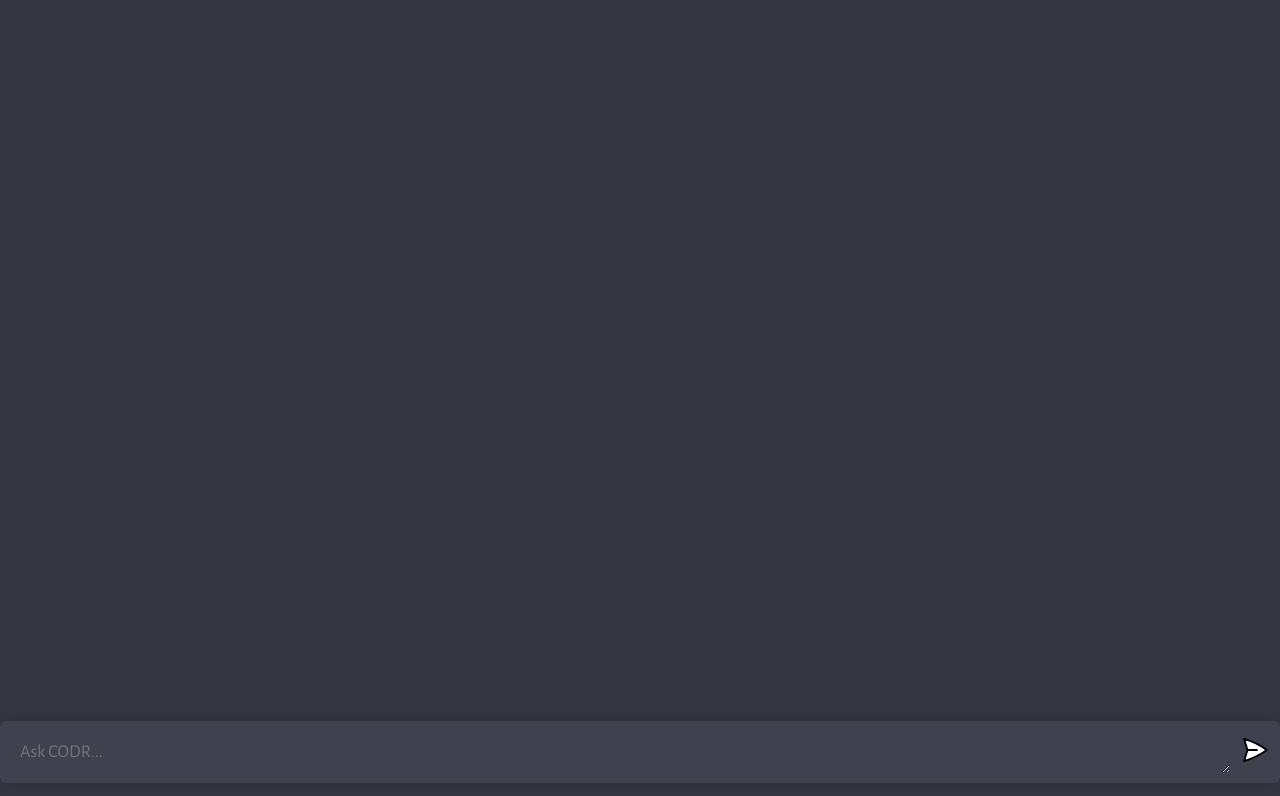
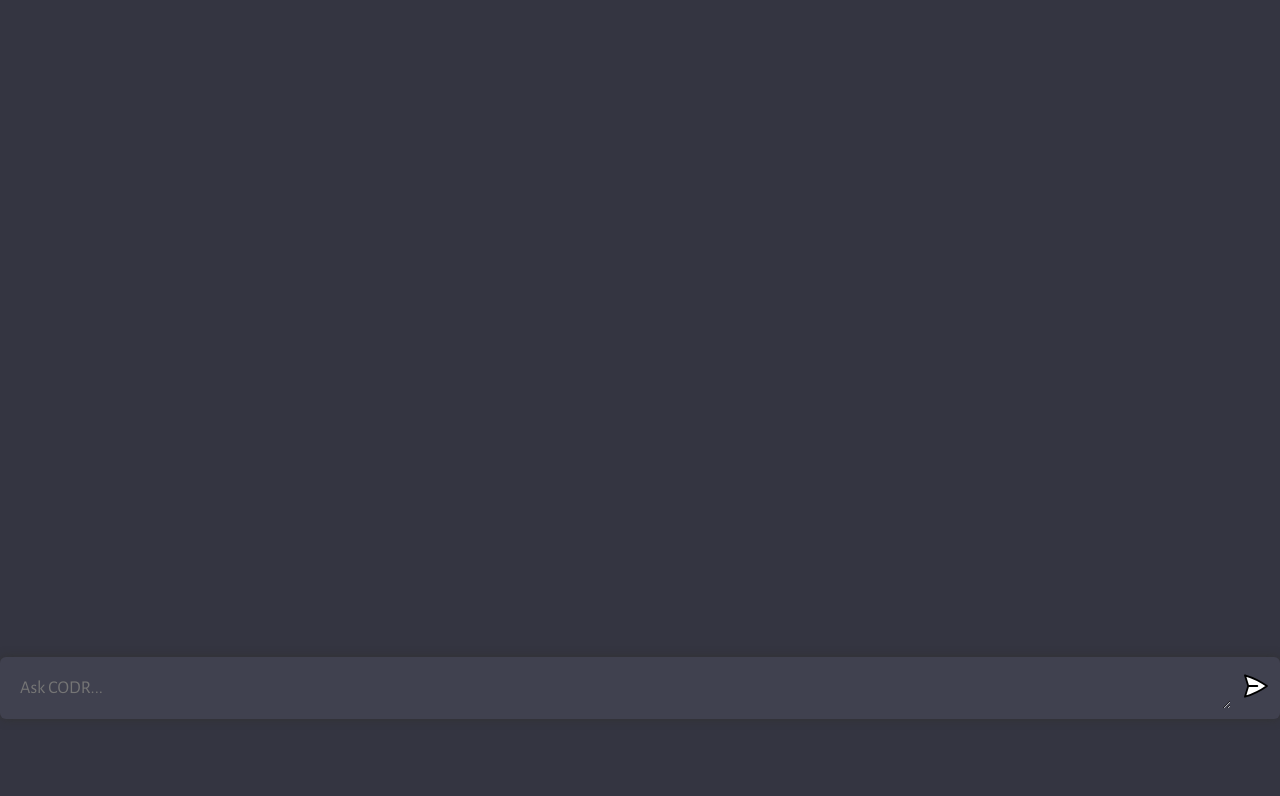
Before and after one commit to charlesknapp/CODR-ChatGPT-Clone, a website built with Vite: page client/index.html in a window 1280 px wide. Shown: the part 55-851 px from the top of the page. After the commit the page ends 800 px from the top, so only its background shows below. Built offline with nearby package versions, Linux system fonts and the light colour scheme.

Commit message:
More tablet responsive styling

```diff
--- a/client/style.css
+++ b/client/style.css
@@ -207,6 +207,7 @@ form img {
 /** TABLET / DESKTOP RESPONSIVE **/
 @media only screen and (min-width: 968px) {
   * {
-    max-height: 100vh;
+    max-height: 92vh;
+    max-width: 100%;
   }
 }
```
